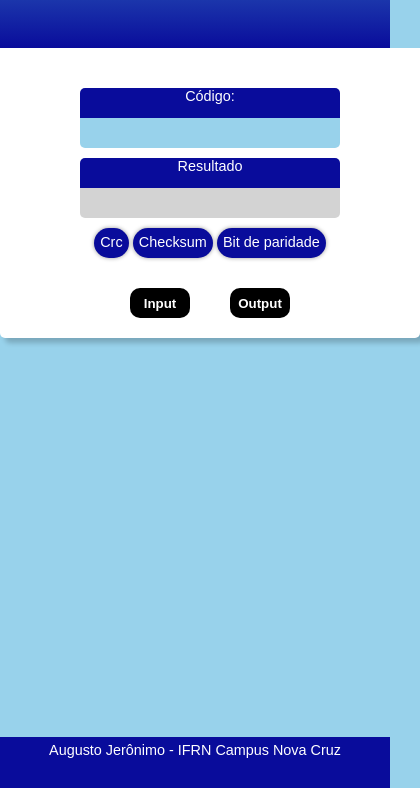
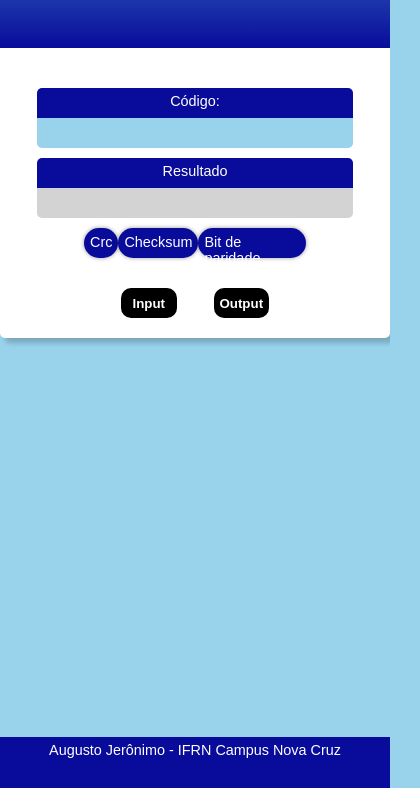
Before and after one commit to Augusto-Jeronimo/calculadora-redes, a plain HTML site: page index.html in a window 390 px wide. Shown: the part 56-844 px from the top of the page, 420 px wide, since content can reach past the window. Drawn offline with Linux system fonts and the light colour scheme.

Commit message:
Update de tamanho para interface mobile

```diff
--- a/style.css
+++ b/style.css
@@ -31,7 +31,7 @@ header {
 
 main {
     background-color: white;
-    min-width: 400px;
+    min-width: 300px;
     max-width: 800px;
     border-bottom-left-radius: 5px;
     border-bottom-right-radius: 5px;
@@ -51,6 +51,7 @@ div#cont label {
 }
 
 label p {
+    margin-top: 5px;
     height: 100%;
     color: white;
     text-align: center;
@@ -69,7 +70,7 @@ div#cont textarea {
 
 .txt {
     text-align: center;
-    width: 60%;
+    width: 80%;
     height: 30px;
     border: none;
     outline: none;
```
